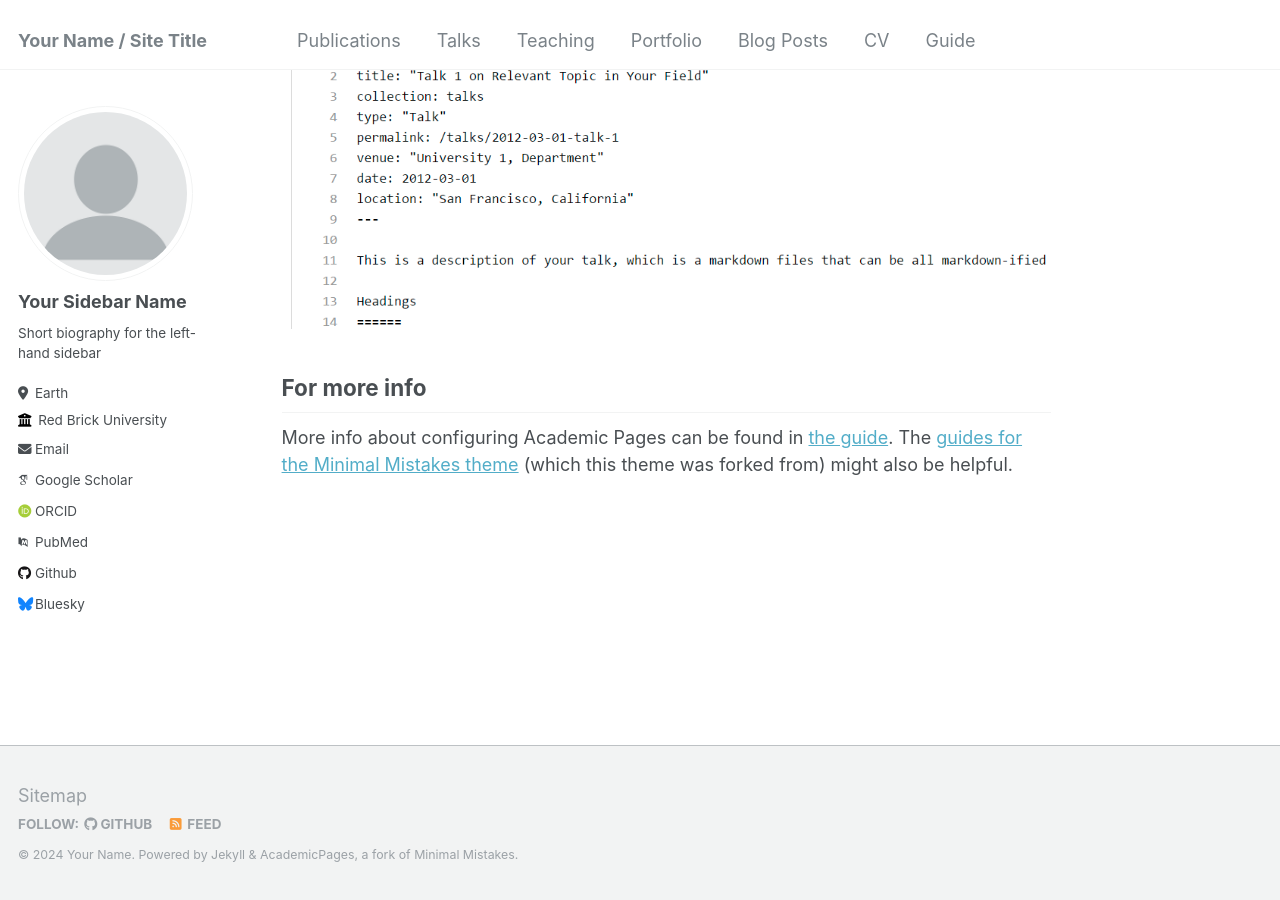
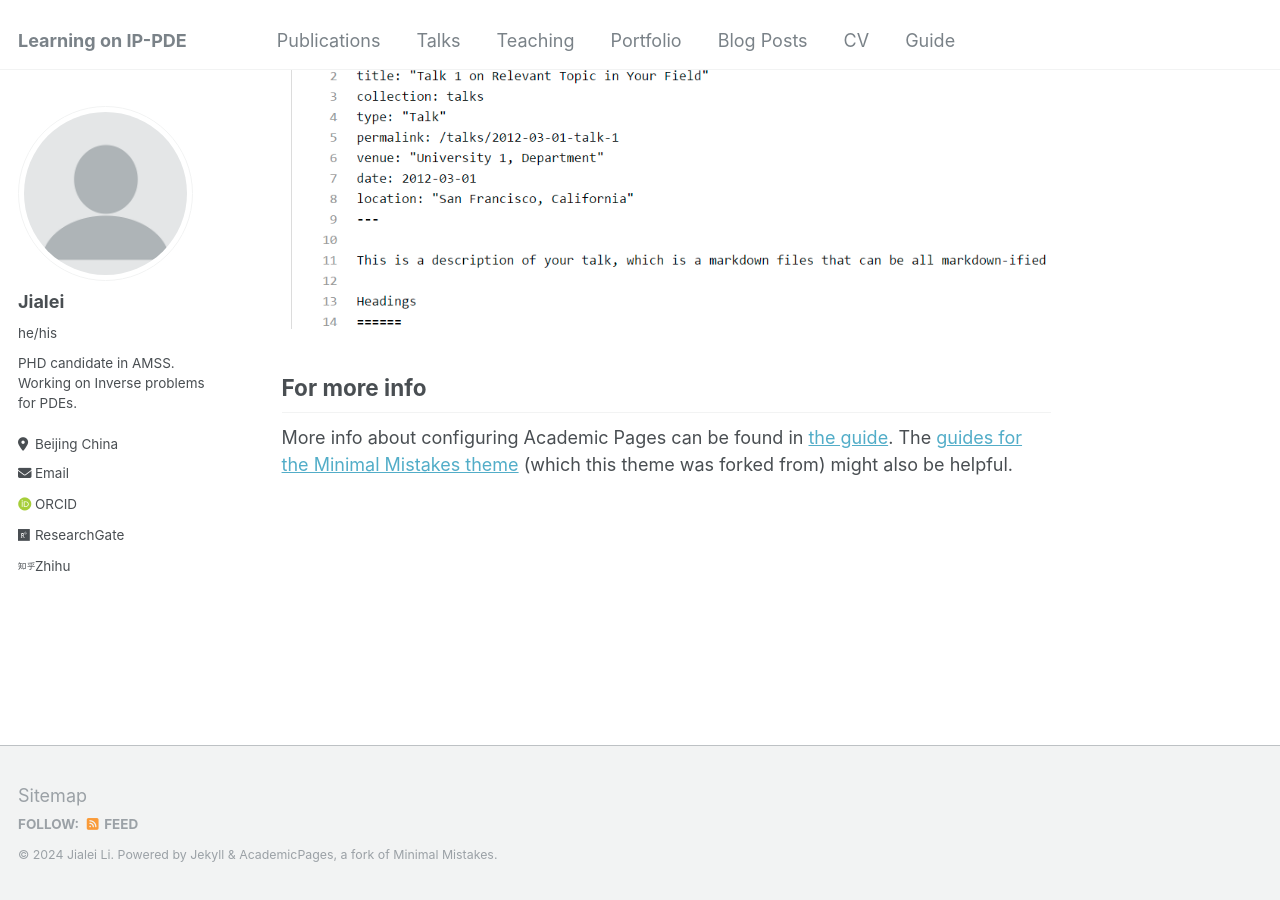
Before and after one commit to JialeiLi314/JialeiLi314.github.io, a Jekyll site: the page built from _pages/about.md, in a window 1280 px wide and 900 px high, scrolled down 2660 px. Built offline with Jekyll 4.4.1, drawn with Linux system fonts in a browser that asks for light colours; some web fonts are replaced.

Commit message:
Update _config.yml
Update self infor

```diff
--- a/_config.yml
+++ b/_config.yml
@@ -8,13 +8,13 @@
 
 # Basic Site Settings
 locale                   : "en-US"
-title                    : "Your Name / Site Title"
+title                    : "Learning on IP-PDE"
 title_separator          : "-"
-name                     : &name "Your Name"
-description              : &description "personal description"
+name                     : &name "Jialei Li"
+description              : &description "PHD candidate"
 url                      : https://academicpages.github.io # the base hostname & protocol for your site e.g. "https://mmistakes.github.io"
 baseurl                  : "" # the subpath of your site, e.g. "/blog"
-repository               : "academicpages/academicpages.github.io"
+repository               : "JialeiLi314/JialeiLi314.github.io"
 
 # Site Author - The following control what appear as part of the author content on the side bar.
 #               If a field is blank the icon and link will not appear, otherwise it will be shown.
@@ -22,56 +22,56 @@ repository               : "academicpages/academicpages.github.io"
 author:
   # Biographic information
   avatar           : "profile.png"
-  name             : "Your Sidebar Name"
-  pronouns         : # example: "she/her"
-  bio              : "Short biography for the left-hand sidebar"
-  location         : "Earth"
-  employer         : "Red Brick University"
-  uri              : # URL
-  email            : "none@example.org"
+  name             : "Jialei"
+  pronouns         : "he/his" # example: "she/her"
+  bio              : "PHD candidate in AMSS. Working on Inverse problems for PDEs."
+  location         : "Beijing China"
+  # employer         : "Red Brick University"
+  # uri              : # URL
+  email            : "lijialei21@mails.ucas.ac.cn"
 
   # Academic websites
-  arxiv            : # URL - Update with the correct link to your profile
-  googlescholar    : "https://scholar.google.com/citations?user=PS_CX0AAAAAJ"
-  impactstory      : # URL
-  orcid            : "http://orcid.org/yourorcidurl"
-  semantic         : # URL
-  pubmed           : "https://www.ncbi.nlm.nih.gov/pubmed/?term=john+snow"
-  researchgate     : # URL
+  # arxiv            : # URL - Update with the correct link to your profile
+  # googlescholar    : "https://scholar.google.com/citations?user=PS_CX0AAAAAJ"
+  # impactstory      : # URL
+  orcid            : "https://orcid.org/my-orcid?orcid=0000-0003-2231-0256"
+  # semantic         : # URL
+  # pubmed           : "https://www.ncbi.nlm.nih.gov/pubmed/?term=john+snow"
+  researchgate     : "https://www.researchgate.net/profile/Jialei-Li-6" # URL
 
   # Repositories and software development
-  bitbucket        : # Username - Update with your username on the site
-  codepen          : # Username
-  dribbble         : # Username
-  github           : "academicpages"
-  kaggle           : # Username
-  stackoverflow    : # User number or user number and name (i.e., use "1" or "1/jeff-atwood")
+  # bitbucket        : # Username - Update with your username on the site
+  # codepen          : # Username
+  # dribbble         : # Username
+  # github           : "academicpages"
+  # kaggle           : # Username
+  # stackoverflow    : # User number or user number and name (i.e., use "1" or "1/jeff-atwood")
 
   # Social media
-  bluesky          : "bsky.app" # Replace this with you Bluesky username
-  facebook         : # Username
-  flickr           : # Username
-  foursquare       : # Username
-  goodreads        : # Username
-  google_plus      : # Username
-  keybase          : # Username
-  instagram        : # Username
-  lastfm           : # Username
-  linkedin         : # Username
-  mastodon         : # URL
-  medium           : # URL
-  pinterest        : # Username
-  soundcloud       : # Username
-  steam            : # Username
-  telegram         : # URL
-  tumblr           : # Username
-  twitter          : # Username for X / Twitter
-  vine             : # Username
-  weibo            : # Username
-  wikipedia        : # Username
-  xing             : # Username
-  youtube          : # Username
-  zhihu            : # URL
+  # bluesky          : "bsky.app" # Replace this with you Bluesky username
+  # facebook         : # Username
+  # flickr           : # Username
+  # foursquare       : # Username
+  # goodreads        : # Username
+  # google_plus      : # Username
+  # keybase          : # Username
+  # instagram        : # Username
+  # lastfm           : # Username
+  # linkedin         : # Username
+  # mastodon         : # URL
+  # medium           : # URL
+  # pinterest        : # Username
+  # soundcloud       : # Username
+  # steam            : # Username
+  # telegram         : # URL
+  # tumblr           : # Username
+  # twitter          : # Username for X / Twitter
+  # vine             : # Username
+  # weibo            : # Username
+  # wikipedia        : # Username
+  # xing             : # Username
+  # youtube          : # Username
+  zhihu            : "https://www.zhihu.com/people/mo-mo-hu-hu-34"
 
 
 # Site Settings
```
